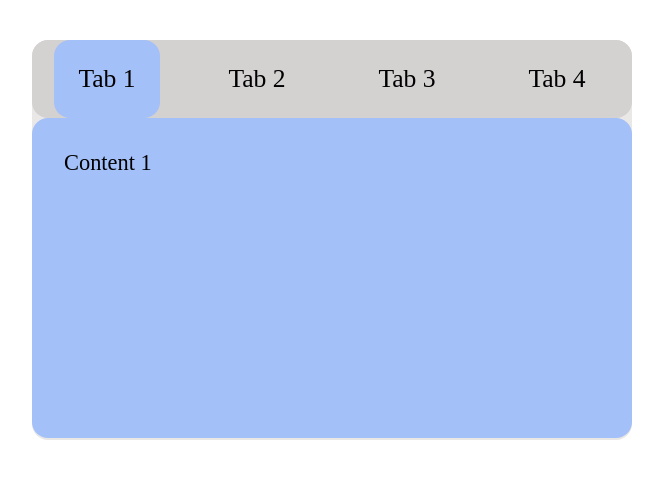
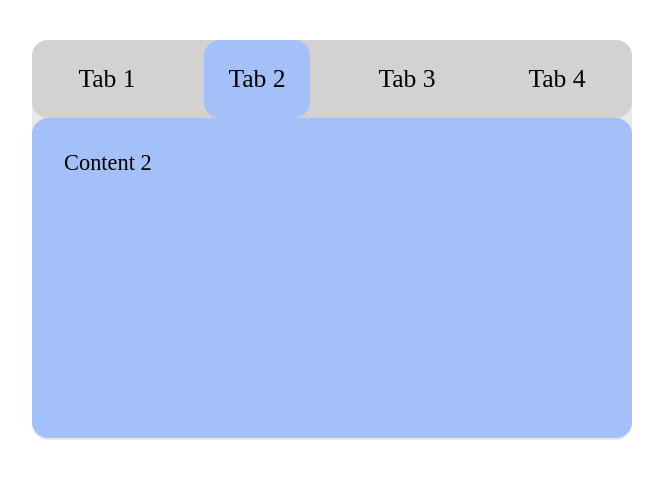
Before and after one commit to Aleksandr-Glebik/tabs, a plain HTML site: page index.html in a window 1280 px wide. Both pictures are taken after a click on the element "Tab 2". Shown: the whole page, without its empty margins (308-971 px from the left). Drawn offline with Linux system fonts and the light colour scheme.

Commit message:
feat: app.js, const tabs and contents, func changeTab on onclick Tab; fix: html file content in tab-content

```diff
--- /dev/null
+++ b/app.js
@@ -0,0 +1,20 @@
+const tabs = document.querySelectorAll('.tab-head__item')
+const contents = document.querySelectorAll('.tab-content__item')
+
+tabs.forEach((tab, index) => {
+    tab.onclick = () => {
+        changeTab(index)
+    }
+})
+
+function changeTab(index) {
+    for (let tab of tabs) {
+        tab.classList.remove('active')
+    }
+    tabs[index].classList.add('active')
+
+    for (let el of contents) {
+        el.classList.remove('active')
+    }
+    contents[index].classList.add('active')
+}
--- a/index.html
+++ b/index.html
@@ -18,11 +18,12 @@
         </div>
         <div class="tab-content">
           <div class="tab-content__item active">Content 1</div>
-          <div class="tab-content__item">Content 1</div>
-          <div class="tab-content__item">Content 1</div>
-          <div class="tab-content__item">Content 1</div>
+          <div class="tab-content__item">Content 2</div>
+          <div class="tab-content__item">Content 3</div>
+          <div class="tab-content__item">Content 4</div>
         </div>
       </div>
     </div>
+    <script src="app.js"></script>
   </body>
 </html>
```
